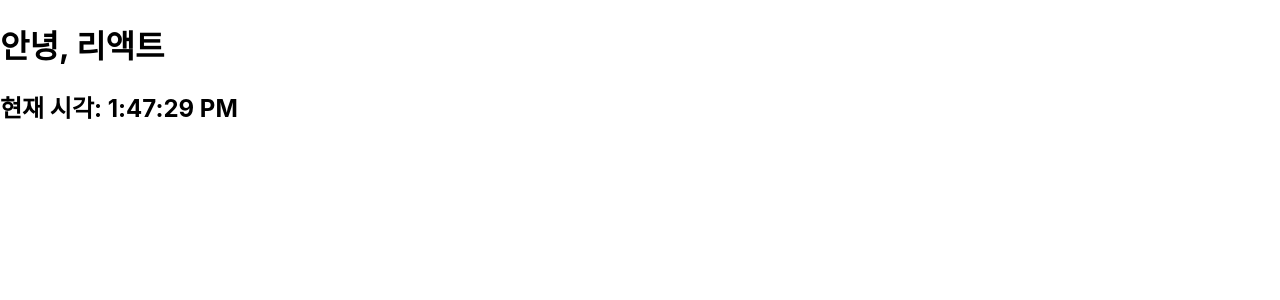
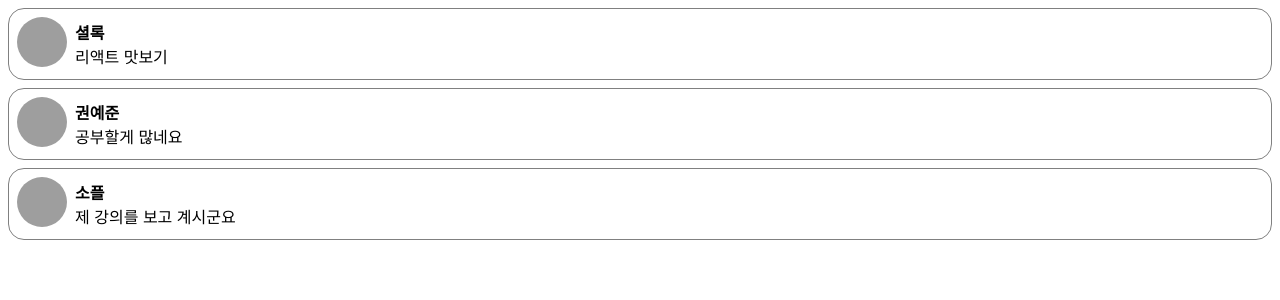
Before and after one commit to syt06162/Study-React, a React (Create React App) app: page / in a window 1280 px wide. Shown: the top 300 px of the page. Built offline with nearby package versions, Linux system fonts and the light colour scheme; grey boxes are pictures that could not be loaded.

Commit message:
chapter_05 Comment and List

```diff
--- /dev/null
+++ b/src/chapter_05/Comment.jsx
@@ -0,0 +1,53 @@
+import React from "react";
+
+const styles = {
+    wrapper: {
+        margin: 8,
+        padding: 8,
+        display: "flex",
+        flexDirection: "row",
+        border: "1px solid grey",
+        borderRadius: 16
+    },
+    imageContainer: {},
+    image: {
+        width: 50,
+        height: 50,
+        borderRadius: 25,
+    },
+    contentContainer: {
+        marginLeft: 8,
+        display: "flex",
+        flexDirection: "column",
+        justifyContent: "center"
+    },
+    nameText: {
+        color: "black",
+        fontSize: 16,
+        fontWeight: "bold"
+    },
+    commentText: {
+        color: "black",
+        fontSize: 16
+    }
+};
+
+function Comment(props) {
+    return (
+        <div style={styles.wrapper}>
+            <div style={styles.imageContainer}>
+                <img
+                    src="https://upload.wikimedia.org/wikipedia/commons/8/89/Portrait_Placeholder.png"
+                    style={styles.image}
+                />
+            </div>
+
+            <div style={styles.contentContainer}>
+                <span style={styles.nameText}>{props.name}</span>
+                <span style={styles.commentText}>{props.comment}</span>
+            </div>
+        </div>
+    );
+}
+
+export default Comment;
--- /dev/null
+++ b/src/chapter_05/CommentList.jsx
@@ -0,0 +1,31 @@
+import React from "react";
+import Comment from "./Comment";
+
+const comments = [
+    {
+        name: "셜록",
+        comment: "리액트 맛보기"
+    },
+    {
+        name: "권예준",
+        comment: "공부할게 많네요"
+    },
+    {
+        name: "소플",
+        comment: "제 강의를 보고 계시군요"
+    }
+];
+
+function CommentList(props) {
+    return (
+        <div>
+            {comments.map( (one) => {
+                    return (
+                        <Comment name={one.name} comment={one.comment}/>
+                    );
+                } )}
+        </div>
+    );
+}
+
+export default CommentList;
--- a/src/index.js
+++ b/src/index.js
@@ -6,16 +6,15 @@
 
 import Library from './chapter_03/Library';
 import Clock from './chapter_04/Clock';
+import CommentList from './chapter_05/CommentList';
 
 const root = ReactDOM.createRoot(document.getElementById('root'));
-setInterval( () => {
-  root.render(
-    <React.StrictMode>
-      <Clock/>
-    </React.StrictMode>,
-    document.getElementById("root")
-  );
-}, 1000 )
+root.render(
+  <React.StrictMode>
+    <CommentList/>
+  </React.StrictMode>,
+  document.getElementById("root")
+);
 
 
 // If you want to start measuring performance in your app, pass a function
```
